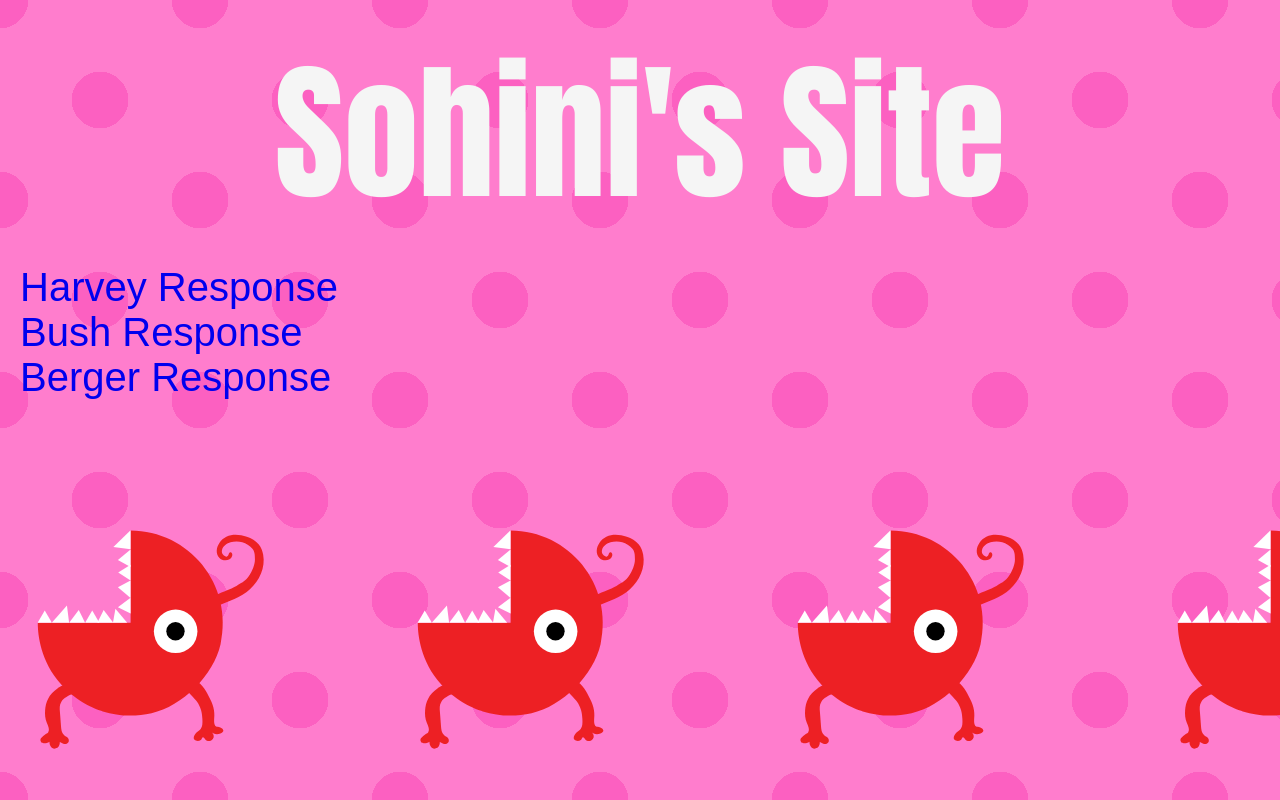
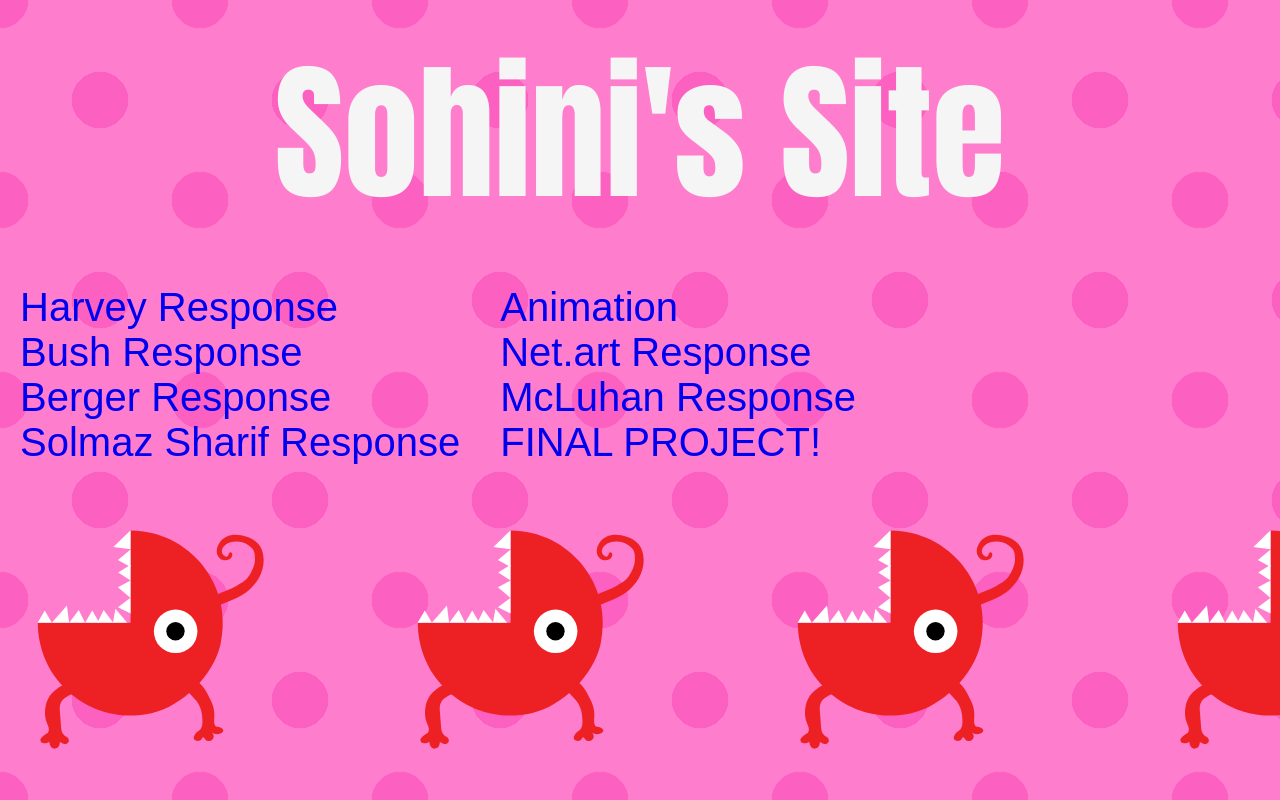
Before and after one commit to Soh2606/Soh2606.github.io, a plain HTML site: page landing page folder/landingPage.html in a window 1280 px wide. Drawn offline with Linux system fonts and the light colour scheme.

Commit message:
Add files via upload

```diff
--- a/landing page folder/landingPage.html
+++ b/landing page folder/landingPage.html
@@ -21,11 +21,19 @@
   text-decoration: none;
 }
     </style>
-        <p style="margin: 20px; font-family: Arial, Helvetica, sans-serif; color: whitesmoke; font-size: 40px;">
+        <p style="margin: 20px; font-family: Arial, Helvetica, sans-serif; color: whitesmoke; font-size: 40px; display: inline-block;">
             <a style="text-decoration: none;" href="https://soh2606.github.io/Week%201/index.html"> Harvey Response </a><br>
             <a style="text-decoration: none;" href="https://soh2606.github.io/Week%202/week2.html"> Bush Response</a> <br>
-            <a style="text-decoration: none;" href="https://soh2606.github.io/Week3/BergerResponse.html"> Berger Response </a>
+            <a style="text-decoration: none;" href="https://soh2606.github.io/Week3/BergerResponse.html"> Berger Response </a><br>
+            <a style="text-decoration: none;" href="https://siyasachdeva.github.io/SiyaSohiniPeter/week5exerciseindex.html"> Solmaz Sharif Response </a><br>
+        </p><p style="margin: 20px; font-family: Arial, Helvetica, sans-serif; color: whitesmoke; font-size: 40px; display: inline-block;"></a>
+            <a style="text-decoration: none;" href="https://soh2606.github.io/aniMonster/monster.html"> Animation </a><br>
+            <a style="text-decoration: none;" href="https://siyasachdeva.github.io/homepage02/homepage.html"> Net.art Response</a><br>
+            <a style="text-decoration: none;" href="https://soh2606.github.io/McLuhan/page.html"> McLuhan Response</a><br>
+            <a style="text-decoration: none;" href="https://soh2606.github.io/FinalProject/Landingpage.html">FINAL PROJECT!</a><br>
+
         </p>
+
         <div class="bg">
             <div class="spot">
             </div>
```
